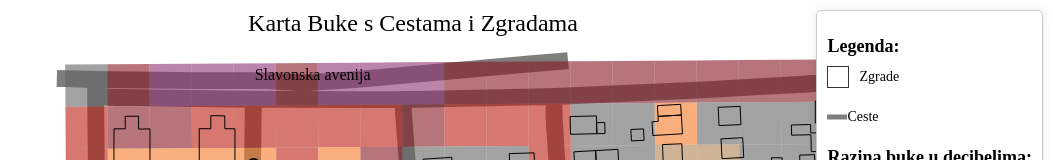
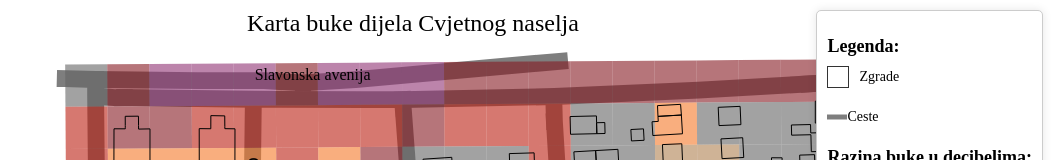
Before and after one commit to emataija/Kartografija_i_nove_tehnike-projekt, a website: page index.html in a window 1280 px wide. Shown: the top 160 px of the page, without its empty margins (227-1280 px from the left). Drawn offline with nearby package versions, Linux system fonts and the light colour scheme.

Commit message:
Update index.html

```diff
--- a/index.html
+++ b/index.html
@@ -94,7 +94,7 @@
 <body>
     <div id="map-container">
         <div id="map"></div>
-        <div id="map-title">Karta Buke s Cestama i Zgradama</div>
+        <div id="map-title">Karta buke dijela Cvjetnog naselja</div>
     </div>
 
     <div class="legend">
```
